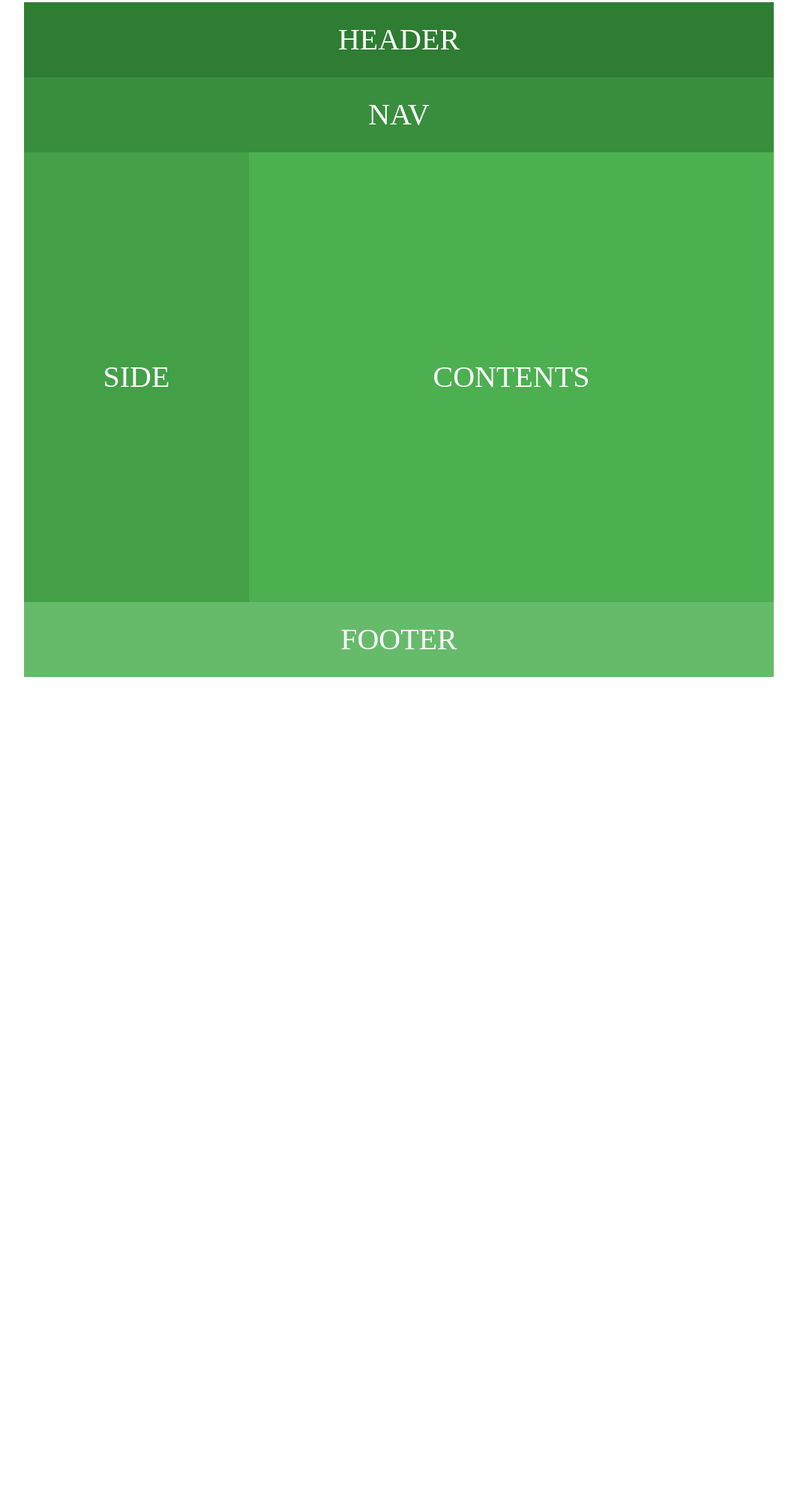
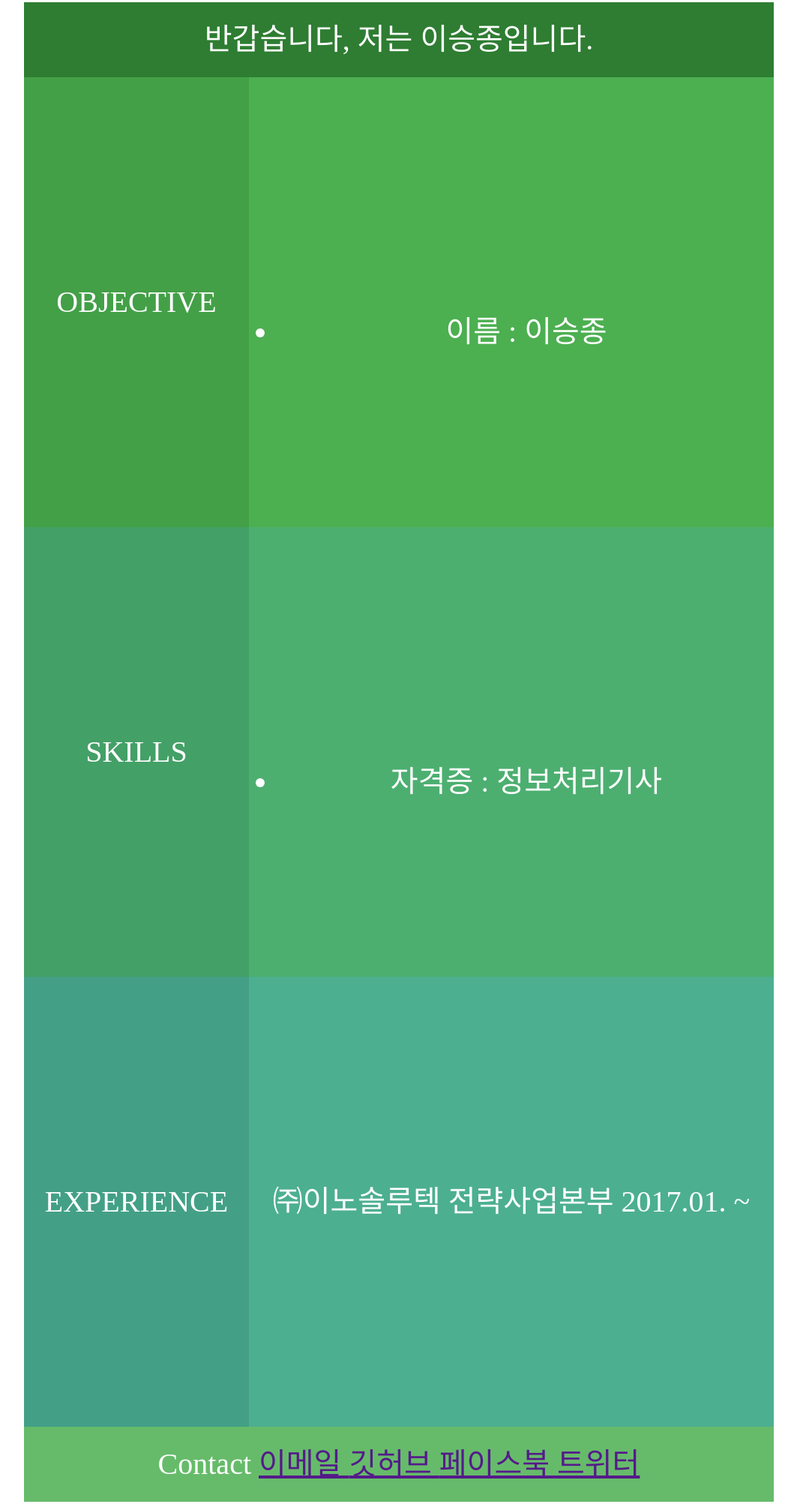
Before and after one commit to lsjjong8/Resume, a plain HTML site: page index.html in a window 1280 px wide. Shown: the part 5-2011 px from the top of the page at 75% size, without its empty margins (108-1171 px from the left). Before the commit the page ends 916 px from the top, so only its background shows below. Drawn offline with Linux system fonts and the light colour scheme.

Commit message:
pilot contents
insert pilot contents

```diff
--- a/css/style.css
+++ b/css/style.css
@@ -2,8 +2,12 @@
   body {background: #c8e6c9;}
   #wrap {width: 1000px; height: 900px; margin: 0 auto; color: #fff; font-size: 40px; text-align: center;}
   #header {width: 1000px; height: 100px; line-height: 100px; background: #2e7d32;}
-  #nav {width: 1000px; height: 100px; line-height: 100px; background: #388e3c; }
-  #side {float: left; width: 300px; height: 600px; line-height: 600px; background: #43a047;}
-  #contents {float: left; width: 700px; height: 600px; line-height: 600px; background: #4caf50;}
+  /*#nav {width: 1000px; height: 100px; line-height: 100px; background: #388e3c; }*/
+  #side1 {float: left; width: 300px; height: 600px; line-height: 600px; background: #43a047;}
+  #side2 {float: left; width: 300px; height: 600px; line-height: 600px; background: #43a067;}
+  #side3 {float: left; width: 300px; height: 600px; line-height: 600px; background: #43a087;}
+  #OBJECTIVE {float: left; width: 700px; height: 600px; line-height: 600px; background: #4caf50;}
+  #SKILL {float: left; width: 700px; height: 600px; line-height: 600px; background: #4caf70;}
+  #EXPERIENCE {float: left; width: 700px; height: 600px; line-height: 600px; background: #4caf90;}
   #footer {float: left; width: 1000px; height: 100px; line-height: 100px; background: #66bb6a;}
 </style>
--- a/index.html
+++ b/index.html
@@ -13,11 +13,57 @@
 </head>
 <body>
   <div id="wrap">
-      <div id="header">HEADER</div>
-      <div id="nav">NAV</div>
-      <div id="side">SIDE</div>
-      <div id="contents">CONTENTS</div>
-      <div id="footer">FOOTER</div>
+      <div id="header">반갑습니다, 저는 이승종입니다.</div>
+      <div id="side1">OBJECTIVE</div>
+      <div id="OBJECTIVE">
+        <ul>
+          <li>이름 : 이승종</li>
+          <li>나이 : 30세</li>
+        </ul>
+      </div>
+      <div id="side2">SKILLS</div>
+      <div id="SKILL">
+        <ul>
+          <li>자격증 : 정보처리기사</li>
+          <li>CCNA</li>
+          <li>MCSE</li>
+          <li>광통신사 2급</li>
+        </ul>
+      </div>
+      <div id="side3">EXPERIENCE</div>
+      <div id="EXPERIENCE">
+        <!--table border="2">
+          <thead>
+              <tr>
+                  <th>사업명</th>     <th>참여기간</th>   <th>담당업무</th> <th>발주처</th> <th>비고</th>
+              </tr>
+          </thead>
+          <tbody>
+              <tr>
+                  <td>ISO 27001:2013(ISMS) 내부심사원 과정</td>  <td>2018.10. ~ 2018.10.</td>      <td>내부 심사원 교육</td> <td>㈜이노솔루텍</td>  <td>에이써티연수원</td>
+              </tr>
+              <tr>
+                  <td>ISO/IEC 20000, ISO/IEC 27001 인증 프로젝트</td>  <td>2018.03. ~ 2018.04.</td>      <td>ISO 인증 지원</td> <td>㈜이노솔루텍</td>  <td>N/A</td>
+              </tr-->
+              <tr>
+                  <td>㈜이노솔루텍 전략사업본부</td>  <td>2017.01. ~ 2019.01.</td>      <td>공공기관 사업 제안</td> <td>㈜이노솔루텍</td>  <td>N/A</td>
+              </tr>
+              <!--tr>
+                  <td>...</td>  <td>...</td> <td>...</td> <td>...</td>  <td>...</td>
+              </tr>
+          </tbody>
+          <tfoot>
+              <tr>
+                  <td><b>합계</b></td>      <td colspan="4">신규사업 (9/17, 수주율 53%) , 계속사업(18/19, 수주율 94%) </td>
+              </tr>
+          </tfoot-->
+      </div>
+      <div id="footer">Contact
+        <a href="">이메일 </a>
+        <a href="">깃허브 </a>
+        <a href="">페이스북 </a>
+        <a href="">트위터 </a>
+      </div>
   </div>
 </body>
 </html>
```
